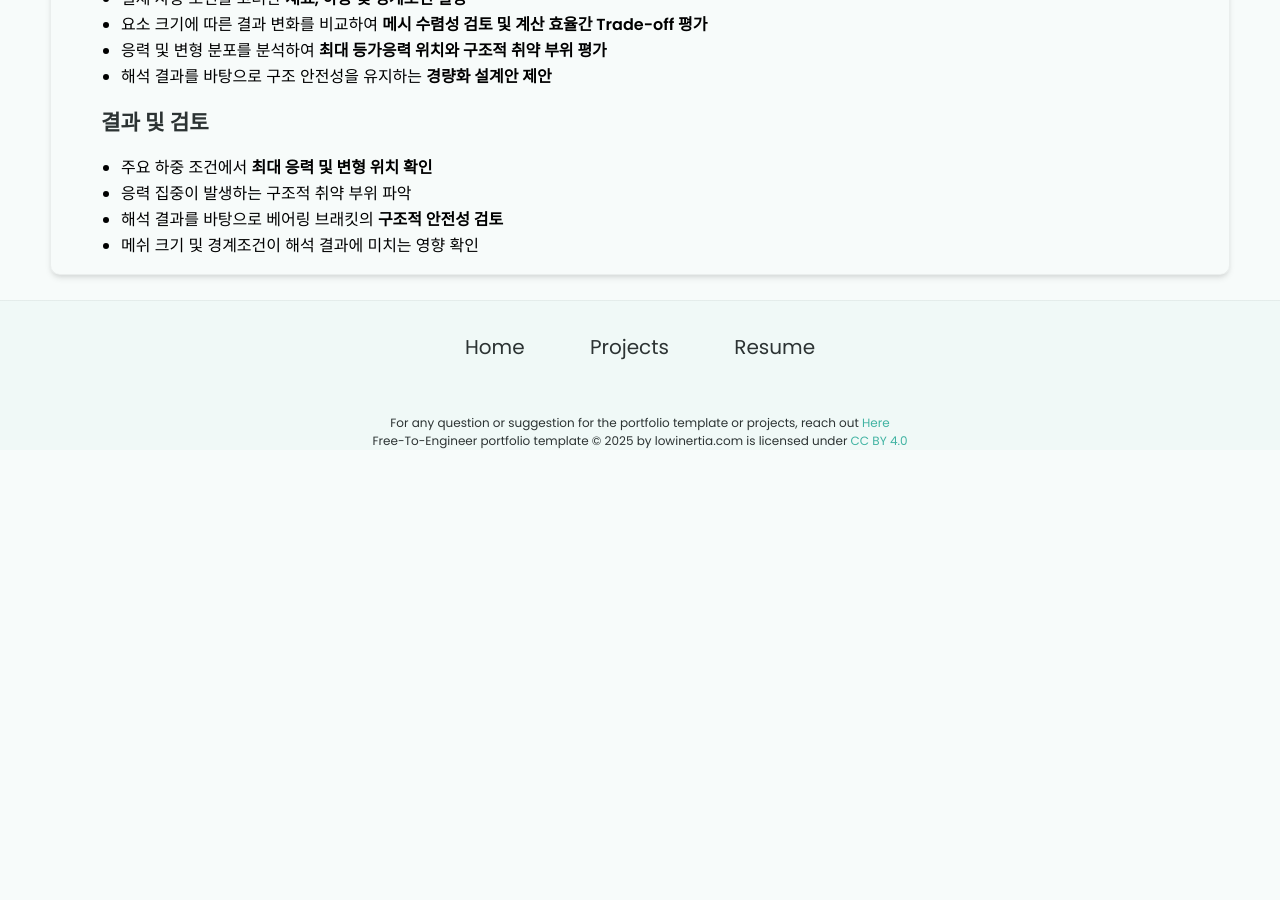
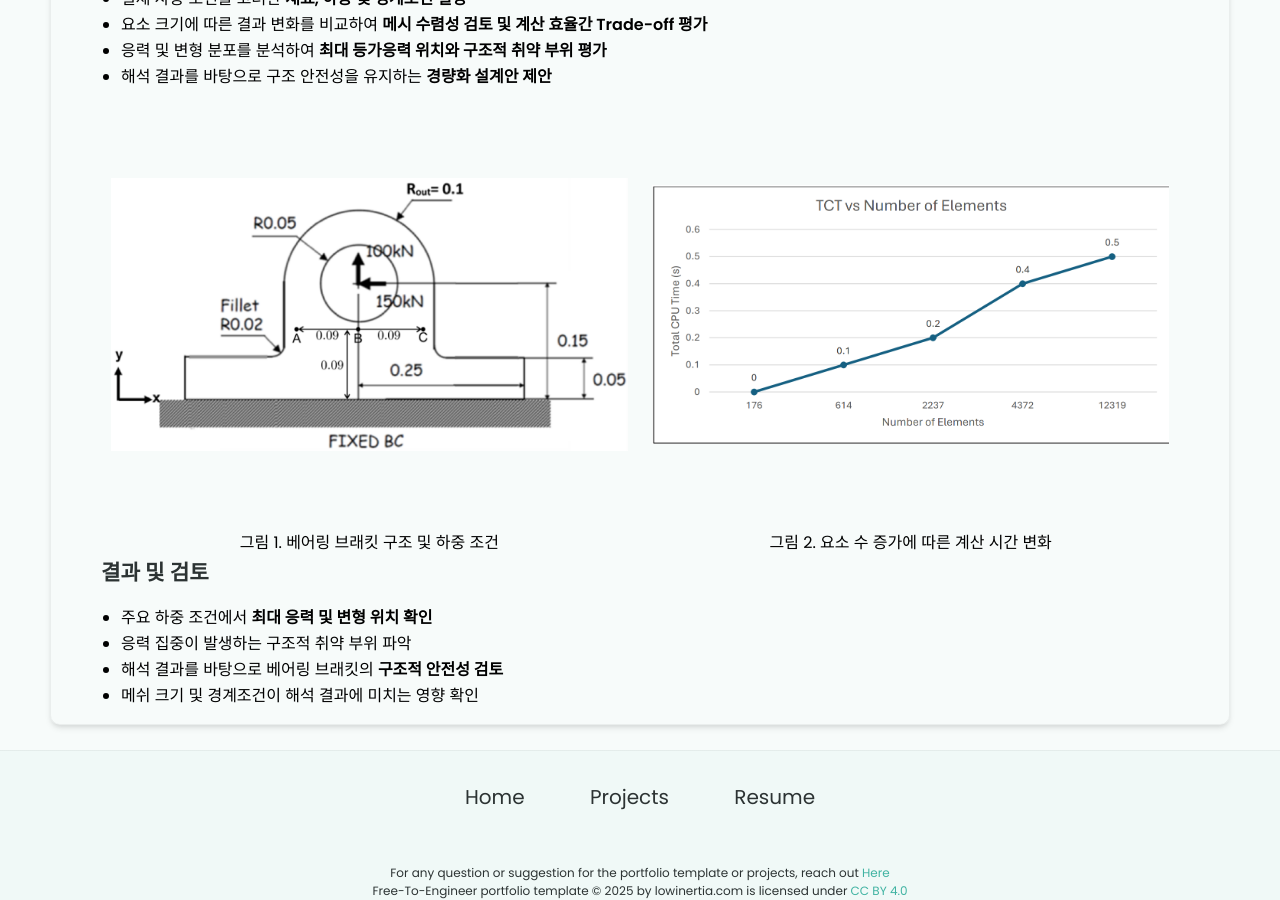
Before and after one commit to border3033/border3033.github.io, a Jekyll site: the page built from _projects/베어링 브래킷의 구조응력 해석/index.md, in a window 1280 px wide and 900 px high, scrolled down 1146 px. Built offline with Jekyll 4.4.1, drawn with Linux system fonts in a browser that asks for light colours; before the commit the page ends 1596 px from its top, so only the background shows below that.

Commit message:
Update index.md

```diff
--- a/_projects/베어링 브래킷의 구조응력 해석/index.md
+++ b/_projects/베어링 브래킷의 구조응력 해석/index.md
@@ -41,6 +41,35 @@
 - 해석 결과를 바탕으로 구조 안전성을 유지하는 **경량화 설계안 제안**
 
 
+<div style="display: flex; gap: 24px; justify-content: center; align-items: flex-start; flex-wrap: wrap; margin-top: 25px;">
+
+  <!-- 구조 개념도 -->
+  <figure style="flex: 1 1 0; max-width: 48%; min-width: 300px; margin: 0; text-align: center;">
+    <img
+      src="https://raw.githubusercontent.com/border3033/border3033.github.io/main/_projects/베어링%20브래킷의%20구조응력%20해석/schematic.png"
+      style="width: 100%; height: 400px; object-fit: contain;"
+      alt="베어링 브래킷 구조 개념도"
+    >
+    <figcaption style="margin-top: 8px;">
+      그림 1. 베어링 브래킷 구조 및 하중 조건
+    </figcaption>
+  </figure>
+
+  <!-- 계산 효율 -->
+  <figure style="flex: 1 1 0; max-width: 48%; min-width: 300px; margin: 0; text-align: center;">
+    <img
+      src="https://raw.githubusercontent.com/border3033/border3033.github.io/main/_projects/베어링%20브래킷의%20구조응력%20해석/계산효율.png"
+      style="width: 100%; height: 400px; object-fit: contain;"
+      alt="요소 수에 따른 계산 시간"
+    >
+    <figcaption style="margin-top: 8px;">
+      그림 2. 요소 수 증가에 따른 계산 시간 변화
+    </figcaption>
+  </figure>
+
+</div>
+
+
 ## 결과 및 검토
 
 - 주요 하중 조건에서 **최대 응력 및 변형 위치 확인**
```
